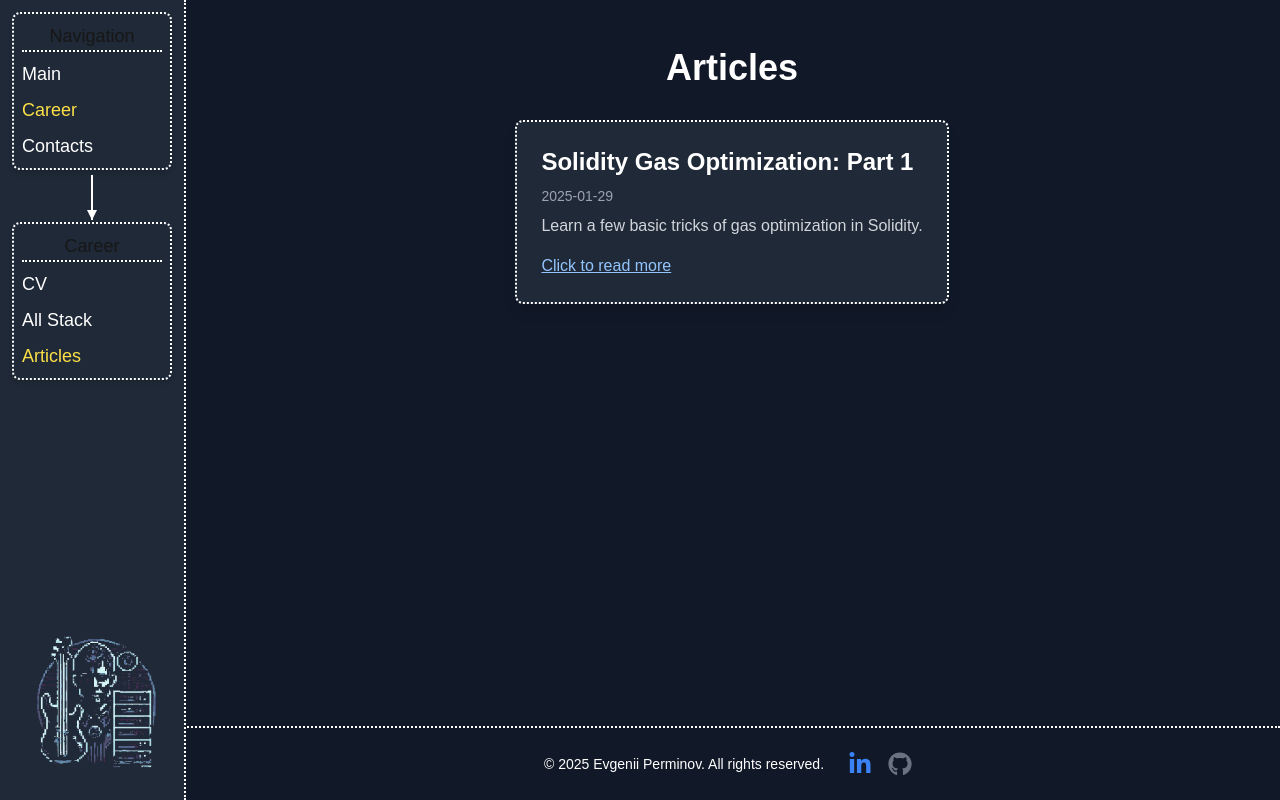
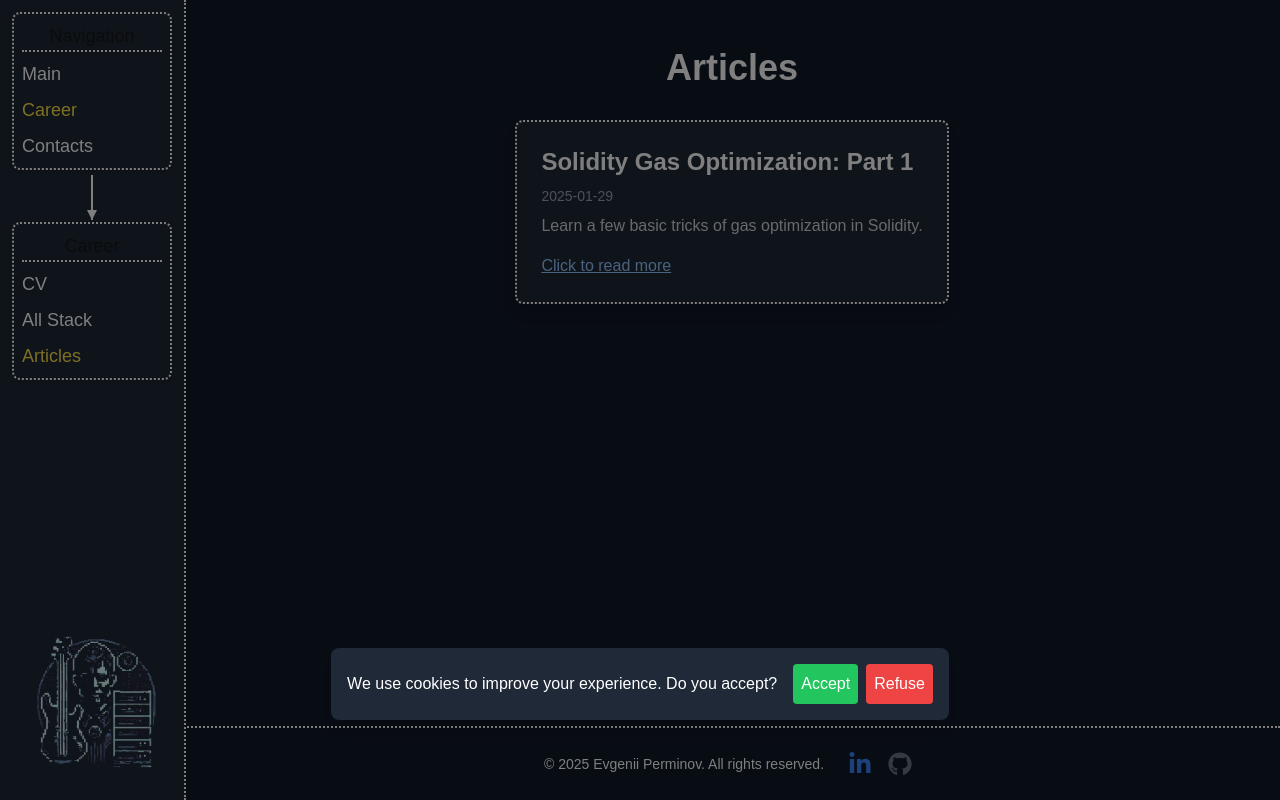
Before and after one commit to PerminovEugene/me, a Next.js app: page /career/articles in a window 1280 px wide. Built offline with nearby package versions, Linux system fonts and the light colour scheme.

Commit message:
Set cookie consent banner

```diff
--- a/src/app/layout.tsx
+++ b/src/app/layout.tsx
@@ -4,8 +4,9 @@ import "./globals.css";
 import Header from "../components/header/header.component";
 import Footer from "@/components/footer/footer.component";
 import Main from "@/components/lib/main.component";
-import { GoogleAnalytics } from "@next/third-parties/google";
 import { SpeedInsights } from "@vercel/speed-insights/next";
+import CookieConsentBanner from "@/components/ga/cookie-consent-banner";
+import GAComponent from "@/components/ga/ga.component";
 
 const geistSans = Geist({
   variable: "--font-geist-sans",
@@ -98,9 +99,10 @@ export default function RootLayout({
         <Header />
         <Main>{children}</Main>
         <Footer />
+        <CookieConsentBanner />
         <SpeedInsights />
+        <GAComponent />
       </body>
-      <GoogleAnalytics gaId="G-PHWX53XBDH" />
     </html>
   );
 }
--- /dev/null
+++ b/src/components/cookie-consent-banner.tsx
@@ -0,0 +1,53 @@
+"use client";
+
+import React, { useState, useEffect } from "react";
+
+const CookieConsentBanner = () => {
+  const [showBanner, setShowBanner] = useState(false);
+  // eslint-disable-next-line @typescript-eslint/no-unused-vars
+  const [_, setConsentGiven] = useState(false);
+
+  useEffect(() => {
+    const consent = localStorage.getItem("cookieConsent");
+    if (consent === null) {
+      setShowBanner(true);
+    } else {
+      setConsentGiven(consent === "true");
+    }
+  }, []);
+
+  const handleAccept = () => {
+    localStorage.setItem("cookieConsent", "true");
+    setConsentGiven(true);
+    setShowBanner(false);
+  };
+
+  const handleRefuse = () => {
+    localStorage.setItem("cookieConsent", "false");
+    setConsentGiven(false);
+    setShowBanner(false);
+  };
+
+  if (!showBanner) return null;
+
+  return (
+    <div className="z-50 fixed inset-0  flex items-center justify-center bg-black bg-opacity-50">
+      <div className="bg-gray-800 absolute bottom-20 text-white p-4 rounded-lg shadow-lg flex items-center space-x-4">
+        <p>We use cookies to improve your experience. Do you accept?</p>
+        <div>
+          <button
+            onClick={handleAccept}
+            className="mr-2 p-2 bg-green-500 rounded"
+          >
+            Accept
+          </button>
+          <button onClick={handleRefuse} className="p-2 bg-red-500 rounded">
+            Refuse
+          </button>
+        </div>
+      </div>
+    </div>
+  );
+};
+
+export default CookieConsentBanner;
--- /dev/null
+++ b/src/components/ga/cookie-consent-banner.tsx
@@ -0,0 +1,53 @@
+"use client";
+
+import React, { useState, useEffect } from "react";
+
+const CookieConsentBanner = () => {
+  const [showBanner, setShowBanner] = useState(false);
+  // eslint-disable-next-line @typescript-eslint/no-unused-vars
+  const [_, setConsentGiven] = useState(false);
+
+  useEffect(() => {
+    const consent = localStorage.getItem("cookieConsent");
+    if (consent === null) {
+      setShowBanner(true);
+    } else {
+      setConsentGiven(consent === "true");
+    }
+  }, []);
+
+  const handleAccept = () => {
+    localStorage.setItem("cookieConsent", "true");
+    setConsentGiven(true);
+    setShowBanner(false);
+  };
+
+  const handleRefuse = () => {
+    localStorage.setItem("cookieConsent", "false");
+    setConsentGiven(false);
+    setShowBanner(false);
+  };
+
+  if (!showBanner) return null;
+
+  return (
+    <div className="z-50 fixed inset-0  flex items-center justify-center bg-black bg-opacity-50">
+      <div className="bg-gray-800 absolute bottom-20 text-white p-4 rounded-lg shadow-lg flex items-center space-x-4">
+        <p>We use cookies to improve your experience. Do you accept?</p>
+        <div>
+          <button
+            onClick={handleAccept}
+            className="mr-2 p-2 bg-green-500 rounded"
+          >
+            Accept
+          </button>
+          <button onClick={handleRefuse} className="p-2 bg-red-500 rounded">
+            Refuse
+          </button>
+        </div>
+      </div>
+    </div>
+  );
+};
+
+export default CookieConsentBanner;
--- /dev/null
+++ b/src/components/ga/ga.component.tsx
@@ -0,0 +1,21 @@
+"use client";
+
+import { useEffect, useState } from "react";
+import { GoogleAnalytics } from "@next/third-parties/google";
+
+const GAComponent = () => {
+  const [consentGiven, setConsentGiven] = useState(false);
+
+  useEffect(() => {
+    const consent = localStorage.getItem("cookieConsent");
+    if (consent === "true") {
+      setConsentGiven(true);
+    }
+  }, []);
+
+  if (!consentGiven) return null;
+
+  return <GoogleAnalytics gaId="G-PHWX53XBDH" />;
+};
+
+export default GAComponent;
--- a/src/components/header/header.component.tsx
+++ b/src/components/header/header.component.tsx
@@ -59,7 +59,7 @@ const Header = () => {
       />
       <header
         className={classNames(
-          "fixed flex flex-col items-start left-0 p-3 h-full z-50",
+          "fixed flex flex-col items-start left-0 p-3 h-full z-40",
           "print:hidden border-r-2 border-dotted border-white bg-gray-800",
           "transition-transform duration-300 ease-in-out -translate-x-full md:translate-x-0",
           {
@@ -94,7 +94,7 @@ const Header = () => {
       </header>
 
       <button
-        className="md:hidden fixed top-4 left-3 flex items-center bg-gray-800 text-white p-3 rounded border-2 border-dotted border-white z-50"
+        className="md:hidden fixed top-4 left-3 flex items-center bg-gray-800 text-white p-3 rounded border-2 border-dotted border-white z-40"
         onClick={() => setIsMenuOpen(!isMenuOpen)}
       >
         Menu
--- a/src/components/header/hidden-area.component.tsx
+++ b/src/components/header/hidden-area.component.tsx
@@ -9,7 +9,7 @@ const HiddenArea = ({
 }) => (
   <div
     className={classNames(
-      "fixed inset-0 w-screen h-screen max-h-screen bg-black bg-opacity-60 backdrop-blur-sm transition-opacity duration-300 z-40",
+      "fixed inset-0 w-screen h-screen max-h-screen bg-black bg-opacity-60 backdrop-blur-sm transition-opacity duration-300 z-30",
       "md:hidden",
       {
         "opacity-0 pointer-events-none": !isVisible, // Hide when menu is closed
```
Also changed, not shown: 1 other file (tests, documents, lock files or other folders).
